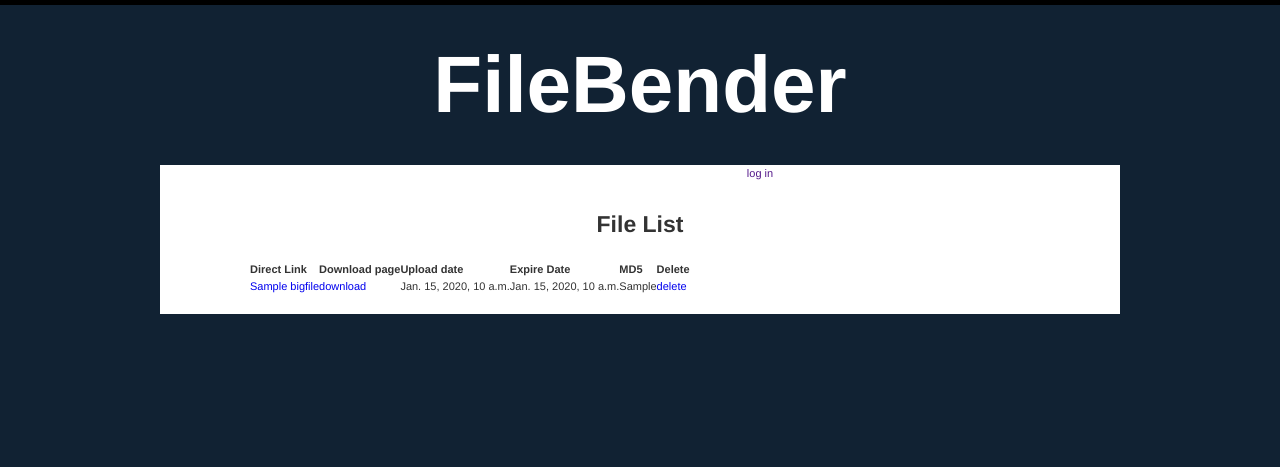
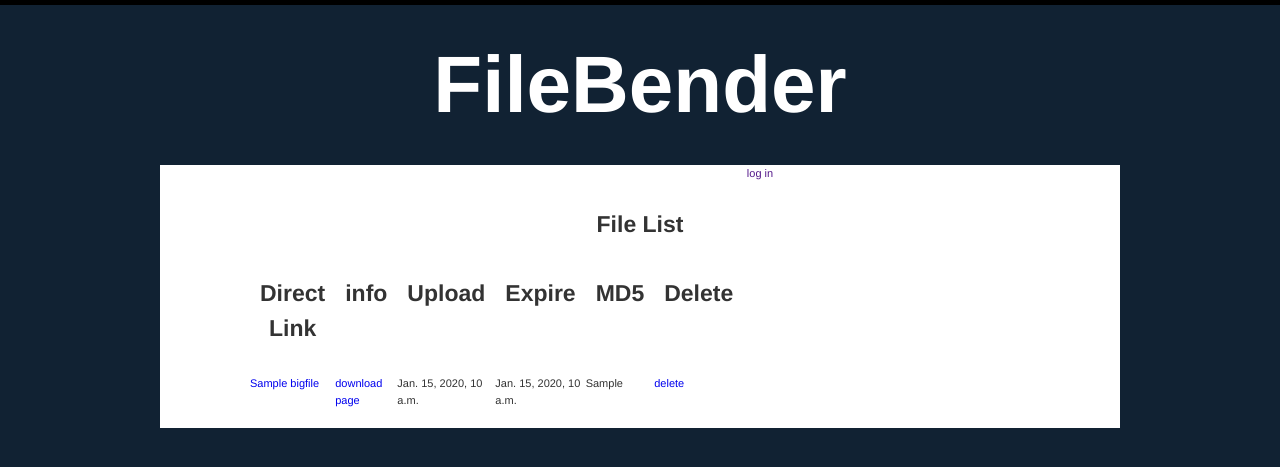
Before and after one commit to gijzelaerr/FileBender, a Django app: template templates/bigfiles/list.html in a window 1280 px wide. Shown: the top 467 px of the page. Run offline with Django 3.2, Linux system fonts and the light colour scheme; the template is opened without the code that fills it: most values are stand-ins (such as "Sample title", 1, 10 or a date in 2020).

Commit message:
made this ready for demo

```diff
--- a/static/js/shared.js
+++ b/static/js/shared.js
@@ -1,8 +1,8 @@
 
 
 // attempt to make this generic
-//Blob.prototype.slice = Blob.prototype.mozSlice || Blob.prototype.webkitSlice || Blob.prototype.slice;
-//File.prototype.slice = File.prototype.mozSlice || File.prototype.webkitSlice || File.prototype.slice;
+Blob.prototype.slice = Blob.prototype.mozSlice || Blob.prototype.webkitSlice || Blob.prototype.slice;
+File.prototype.slice = File.prototype.mozSlice || File.prototype.webkitSlice || File.prototype.slice;
 
 /**
  * Settings
--- a/templates/bigfiles/list.html
+++ b/templates/bigfiles/list.html
@@ -11,19 +11,19 @@
 
 
 
-    <table border="1">
+    <table>
     <tr>
-    <td><b>Direct Link</b></td>
-    <td><b>Download page</b></td>
-    <td><b>Upload date</b></td>
-    <td><b>Expire Date</b></td>
-    <td><b>MD5</b></td>
-    <td><b>Delete</b></td>
+    <td style="padding: 10px;"><h2>Direct Link</h2></td>
+    <td style="padding: 10px;"><h2>info</h2></td>
+    <td style="padding: 10px;"><h2>Upload</h2></td>
+    <td style="padding: 10px;"><h2>Expire</h2></td>
+    <td style="padding: 10px;"><h2>MD5</h2></td>
+    <td style="padding: 10px;"><h2>Delete</h2></td>
     </tr>
  	{% for bigfile in bigfiles %}
        <tr>
 	   <td><a href="{{ STORAGE_URL }}/{{ bigfile.secret }}/{{ bigfile.name }}">{{ bigfile.name }}</a></td>
-	   <td><a href="/bigfiles/download/{{ bigfile.id }}/{{ bigfile.secret }}/">download</a></td>
+	   <td><a href="/bigfiles/download/{{ bigfile.id }}/{{ bigfile.secret }}/">download page</a></td>
        <td>{{ bigfile.upload_date }}</td>
        <td>{{ bigfile.expire_date }}</td>
        <td>{{ bigfile.md5 }}</td>
```
Also changed, not shown: templates/bigfiles/download.html (+6 -3 lines).
